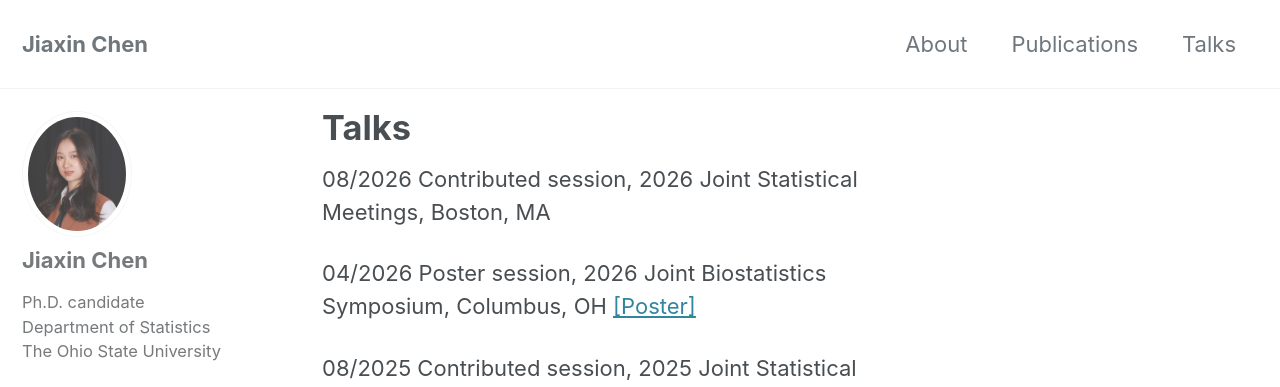
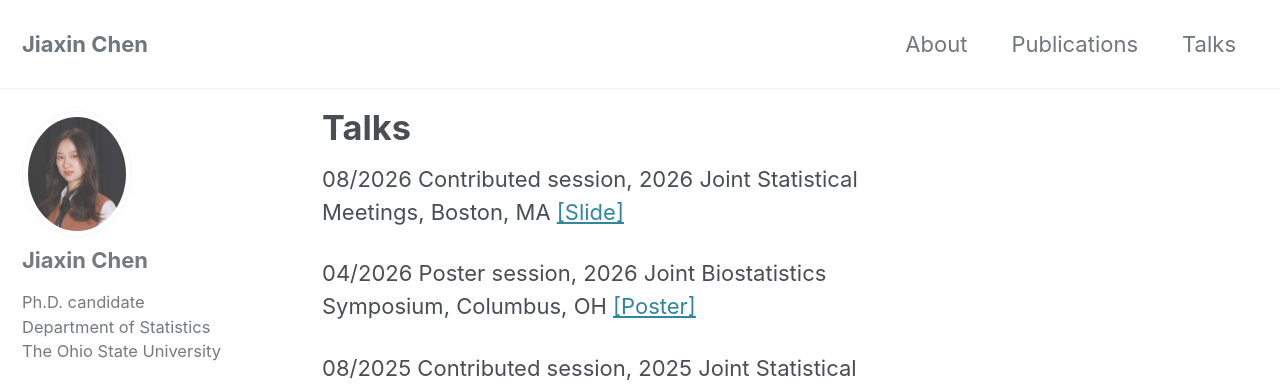
Before and after one commit to JiaxinCCC/jiaxinccc.github.io, a Jekyll site: the page built from _pages/talks.md, in a window 1280 px wide and 900 px high. Shown: the top 387 px of the window. Built offline with Jekyll 4.4.1, drawn with Linux system fonts in a browser that asks for light colours; cached includes are drawn as plain includes; nearby versions of some CDN libraries.

Commit message:
Update talks.md
add 2026 slides

```diff
--- a/_pages/talks.md
+++ b/_pages/talks.md
@@ -7,7 +7,7 @@ author_profile: true
 ---
 
 
-08/2026 Contributed session, 2026 Joint Statistical Meetings, Boston, MA
+08/2026 Contributed session, 2026 Joint Statistical Meetings, Boston, MA <a href="/assets/Talk_slides/JSM_Slides_JiaxinChen_0730.pdf">[Slide]</a>
 
 04/2026 Poster session, 2026 Joint Biostatistics Symposium, Columbus, OH <a href="/assets/Talk_slides/HBM_poster_April2026.pdf">[Poster]</a>
 
```
